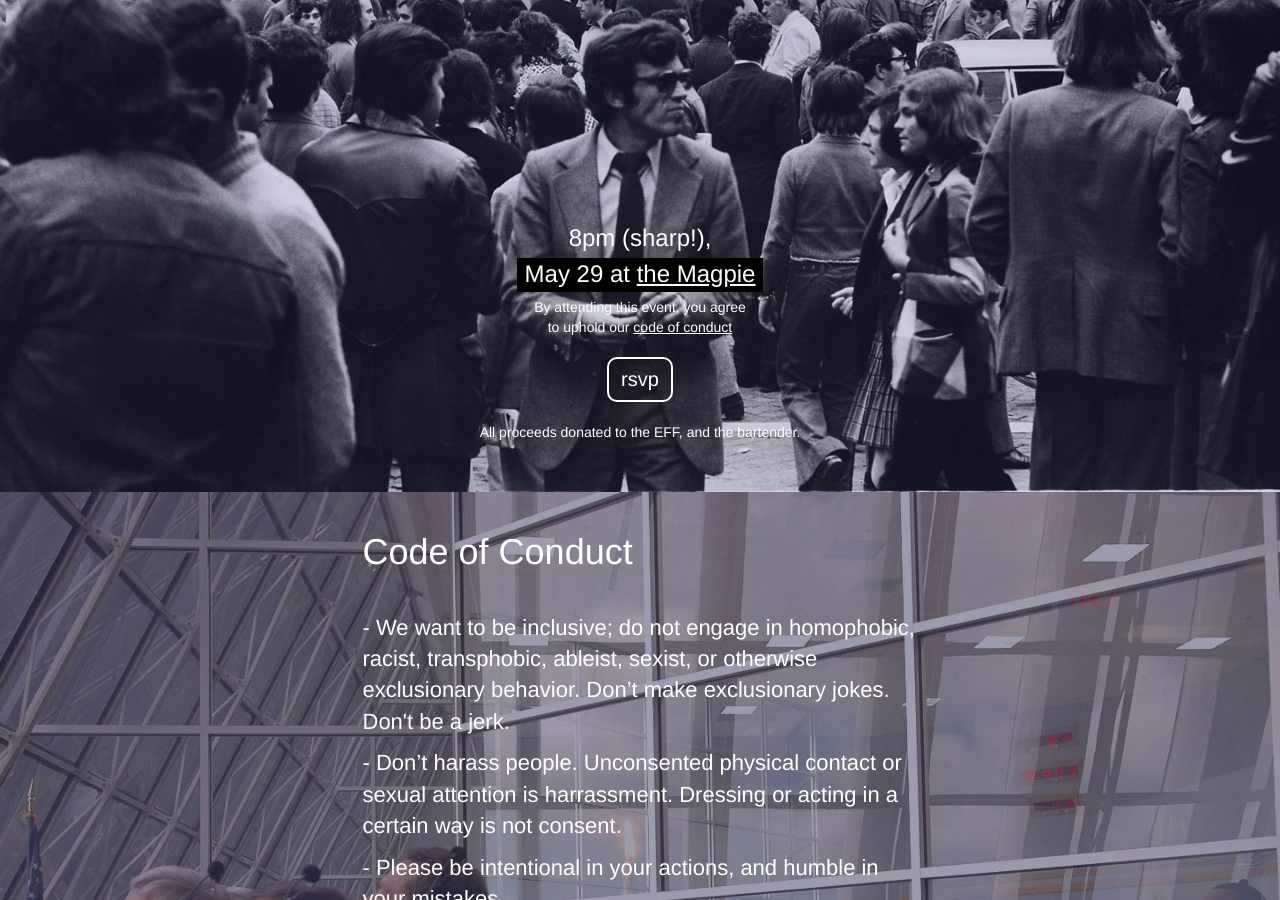
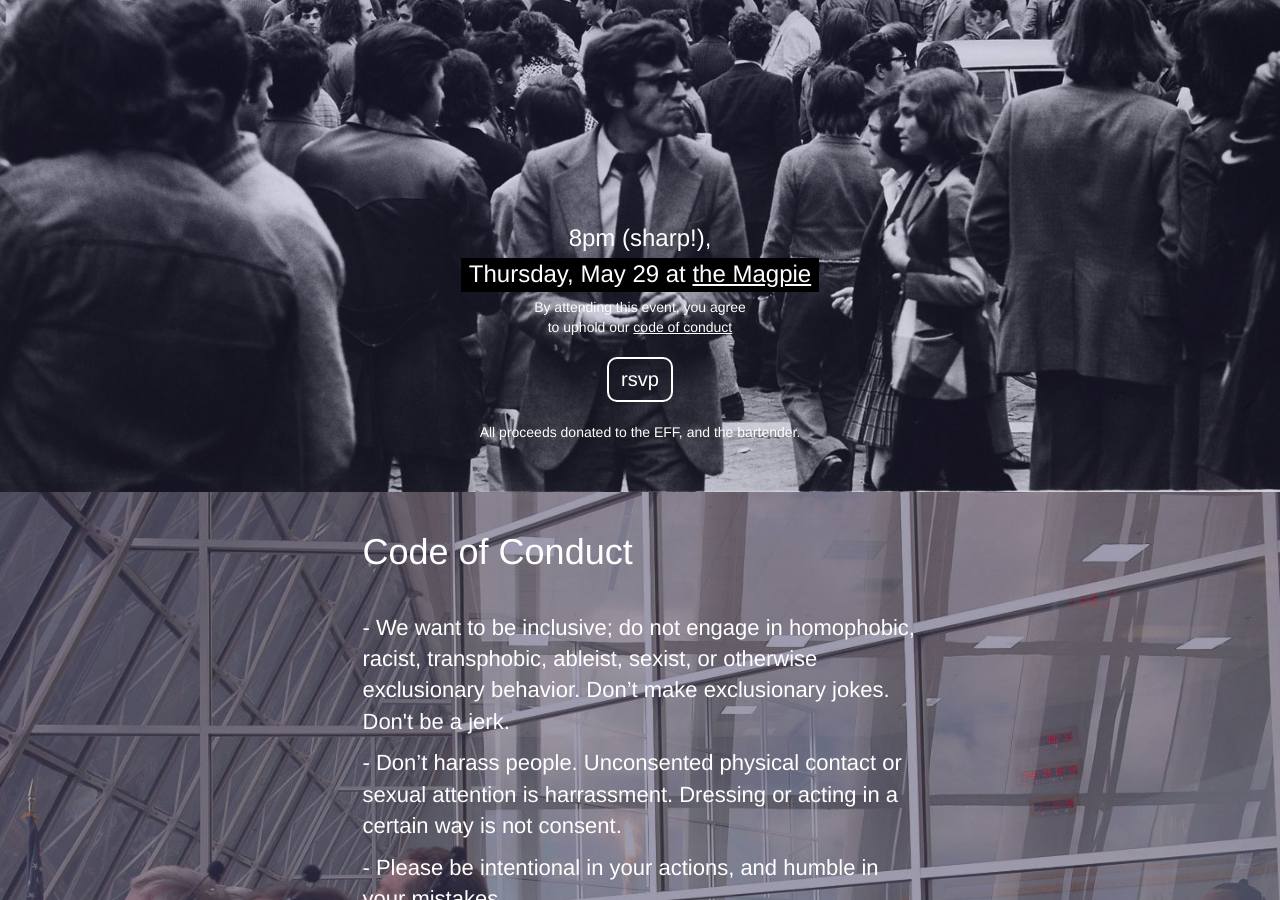
Before and after one commit to stateio/xvzf, a Jekyll site: the page persistence.html, which Jekyll copies as it is, in a window 1280 px wide and 900 px high, scrolled down 1308 px. Built offline with Jekyll 4.4.1, drawn with Linux system fonts in a browser that asks for light colours; Markdown is read by kramdown in place of the engine named in the settings; a script that is not in the unit is left out.

```diff
--- a/persistence.html
+++ b/persistence.html
@@ -45,7 +45,7 @@
       </header>
 
       <div id="cta" class="container">
-        <h3><span class="">8pm (sharp!),</span></h3><h3><span class="hl"> May 29 at <a href="https://maps.google.ca/maps?q=Magpie+Taproom,+Dundas+Street+West,+Toronto,+ON&hl=en&sll=43.651557,-79.409214&sspn=0.009704,0.019376&oq=Magpie+Taproom,+Toronto&t=h&gl=ca&z=16&iwloc=A">the Magpie</a></span></h3>
+        <h3><span class="">8pm (sharp!),</span></h3><h3><span class="hl">Thursday, May 29 at <a href="https://maps.google.ca/maps?q=Magpie+Taproom,+Dundas+Street+West,+Toronto,+ON&hl=en&sll=43.651557,-79.409214&sspn=0.009704,0.019376&oq=Magpie+Taproom,+Toronto&t=h&gl=ca&z=16&iwloc=A">the Magpie</a></span></h3>
         <div class="row">
           <div class="col-md-4 col-md-offset-4">
             <p><span class="">By attending this event, you agree<span><br/><span class="">to uphold our <a class="coc" href="#coc">code of conduct</a></span></p>
@@ -85,7 +85,7 @@
         a project by <a><span id="logo">xvzf</span></a>
         <br/><a href="http://twitter.com/wolever">@wolever</a> and <a href="http://twitter.com/phillmv">@phillmv</a>
         <br/>
-        indispensable assistance provided by <br/><a href="http://taaviburns.ca/">Taavi Burns</a> and <a ="https://twitter.com/syzygos">Laura Sutula</a>
+        indispensable assistance provided by <br/><a href="http://taaviburns.ca/">Taavi Burns</a> and <a href="https://twitter.com/lsutula">Laura Sutula</a>
       </footer>
 
     </div>
```
